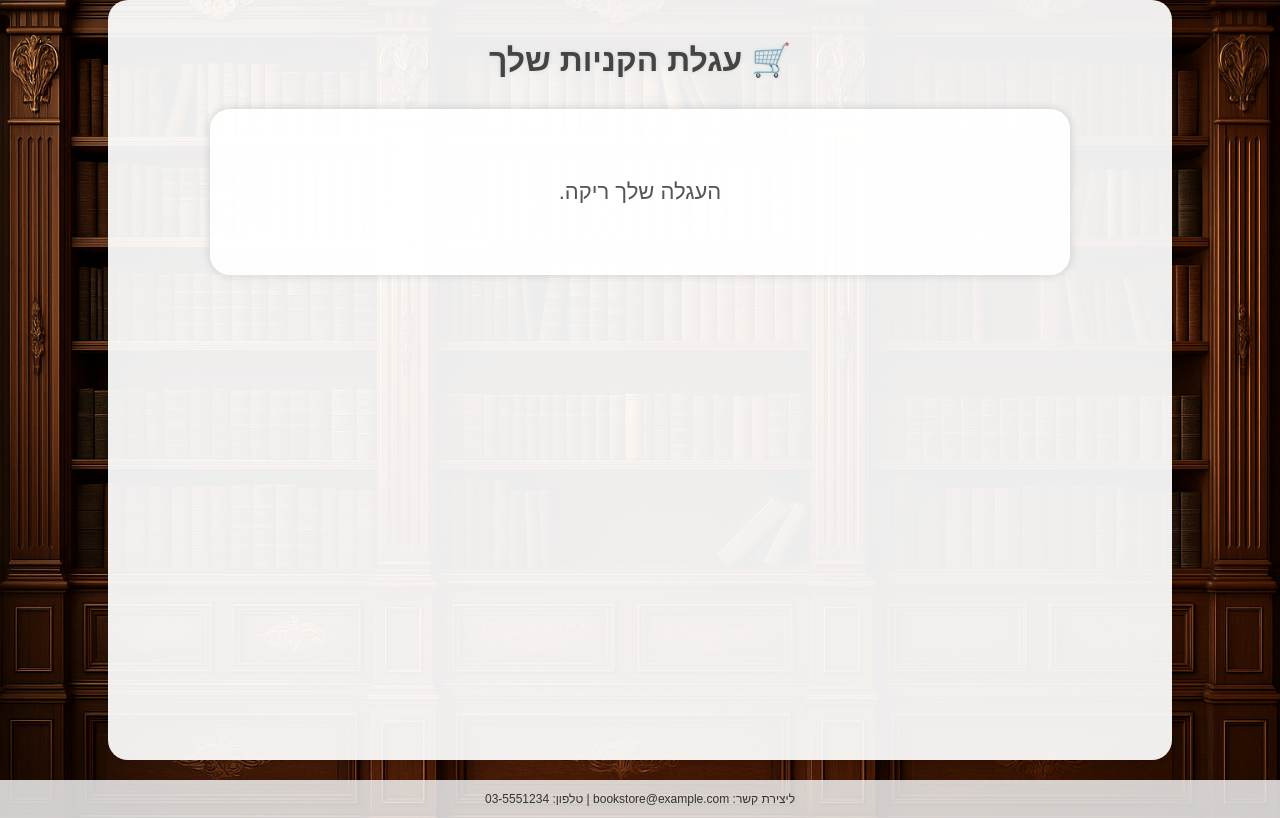
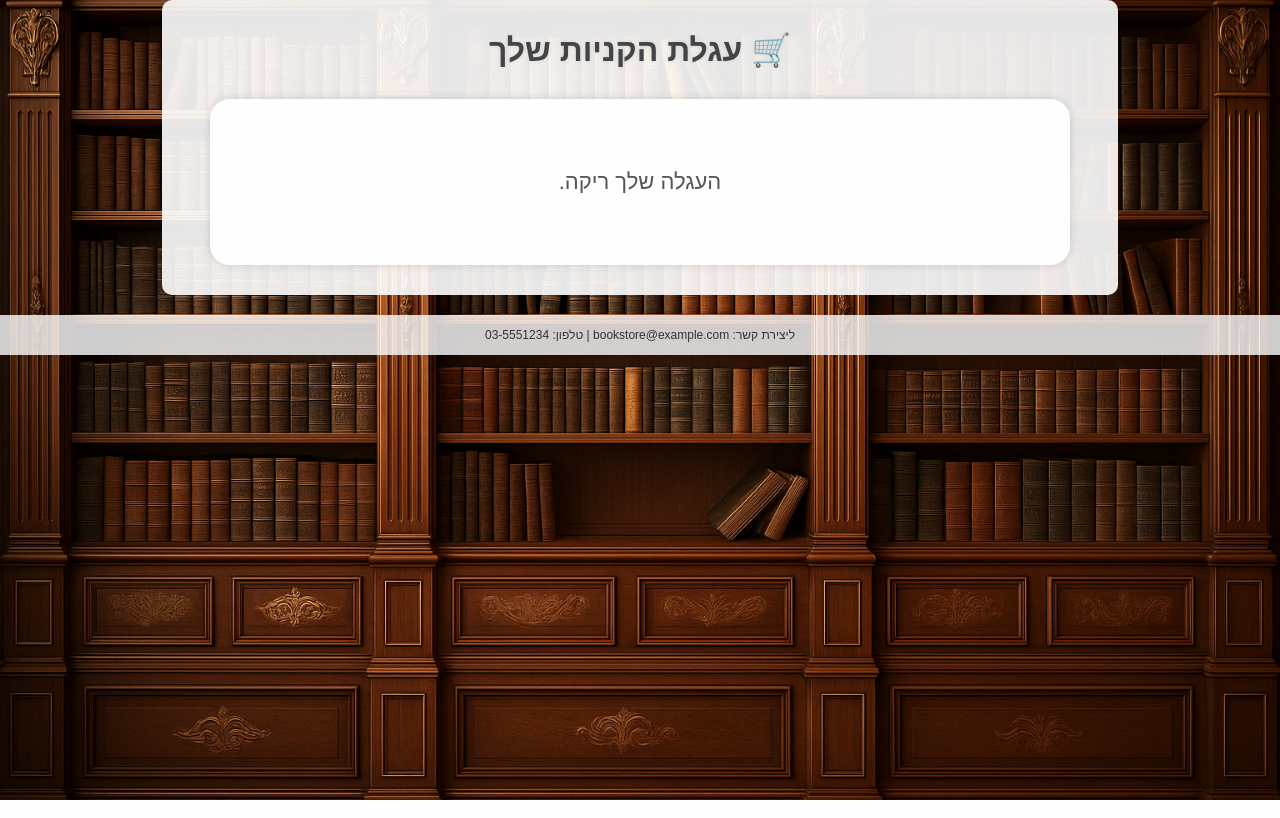
Before and after one commit to MadesX/MR.Book, a PHP site: page /php/cart.php in a window 1280 px wide. Run offline with PHP 8.4, Linux system fonts and the light colour scheme; the visitor is signed in with stand-in values (Sample User, id 1); data that the repository does not hold is empty.

Commit message:
Update cart.css

```diff
--- a/css/cart.css
+++ b/css/cart.css
@@ -6,22 +6,18 @@ html, body {
 
 body {
 	font-family: Arial, sans-serif;
+	padding: 0;
 	background: url('../images/bookstore-background.jpg') no-repeat center center fixed;
 	background-size: cover;
-    color: #333;
-    display: flex;
-    flex-direction: column;
 }
 
 .cart-main {
-    width: 80%;
-    max-width: none;
-    min-height: 90vh;
+    max-width: 70%;
 	margin: auto;
-    padding: 20px;
-    background: rgba(255, 255, 255, 0.93);
-    border-radius: 20px;
-    box-shadow: 0 0 20px rgba(0,0,0,0.3);
+	background: rgba(255, 255, 255, 0.9);
+	border-radius: 10px;
+	padding: 30px;
+    padding-top: 10px;
 }
 
 .cart-block {
```
Lines whose indentation alone changed are shown as unchanged.
